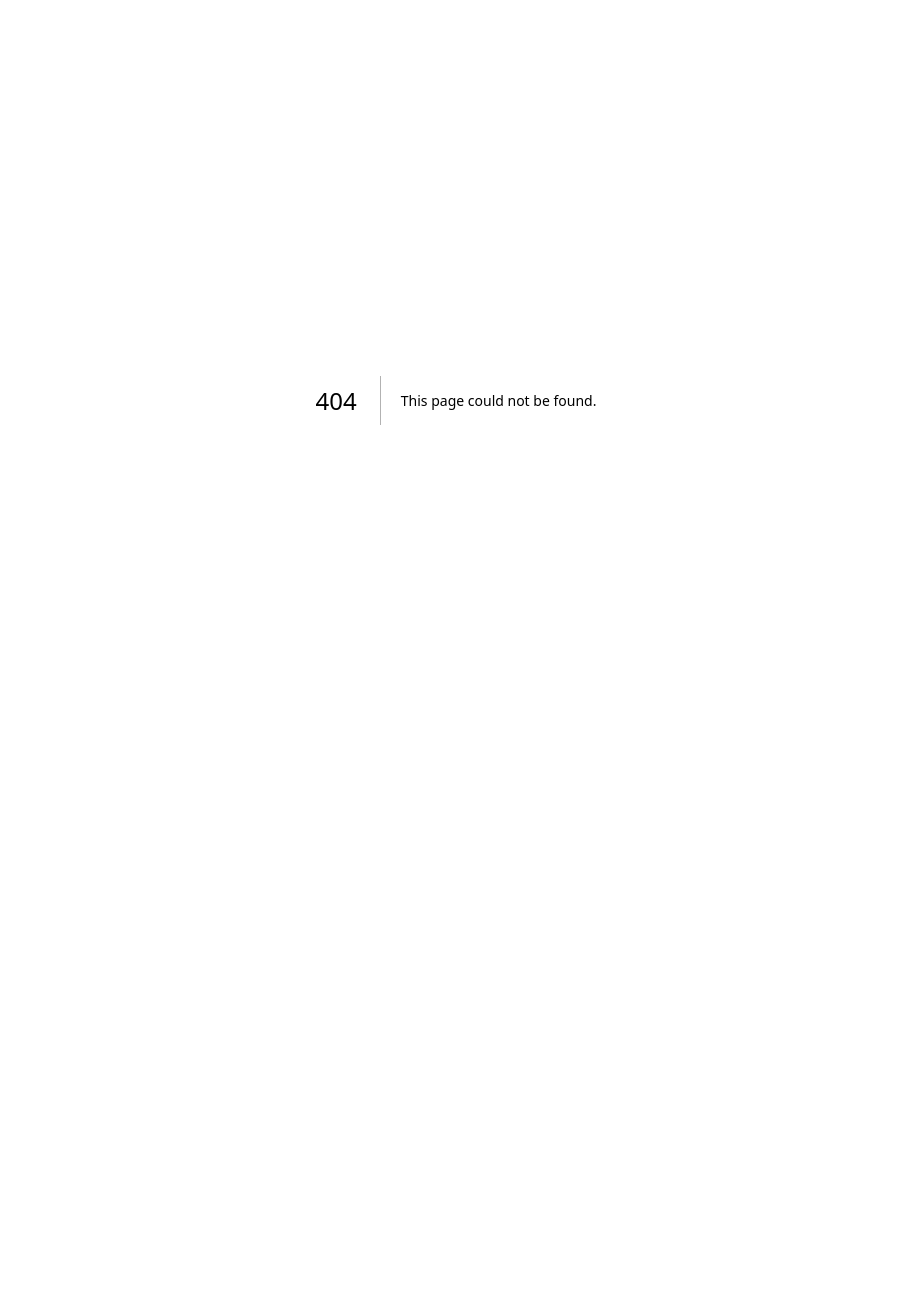
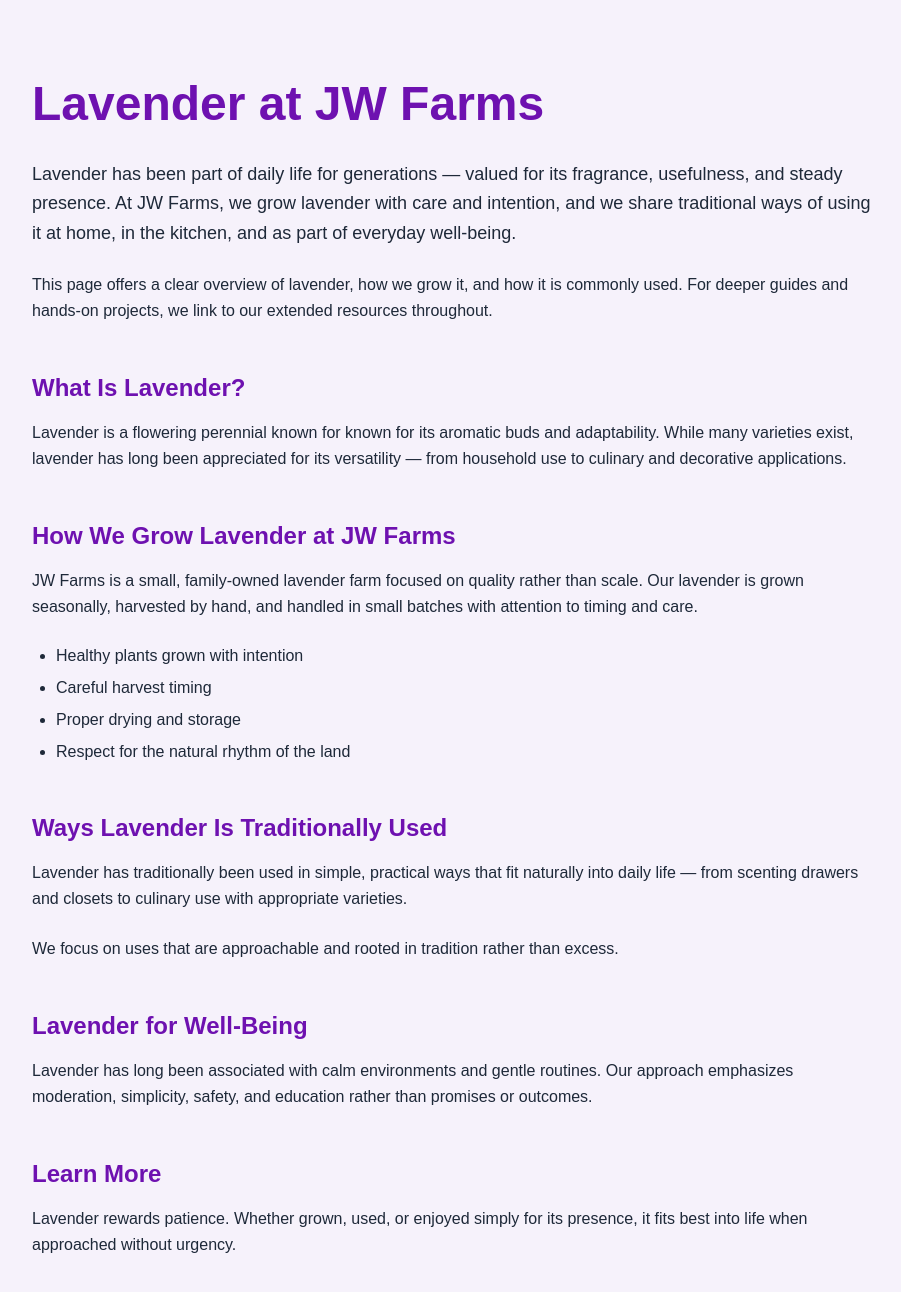
Before and after one commit to jwfarms/nextjs-boilerplate, a Next.js app: page /lavender in a window 1280 px wide. Before the commit this address had no page. Shown: the top 1292 px of the page, without its empty margins (184-1085 px from the left). Before the commit the page ends 800 px from the top, so only its background shows below. Built offline with nearby package versions, Linux system fonts and the light colour scheme.

Commit message:
Create LavenderPage with metadata and content
This page provides an overview of lavender, its uses, and how it is grown at JW Farms, emphasizing traditional practices and well-being.

```diff
--- /dev/null
+++ b/app/lavender/page.tsx
@@ -0,0 +1,92 @@
+export const metadata = {
+  title: "Lavender at JW Farms | Lavender Farm & Uses",
+  description:
+    "Learn about lavender at JW Farms — how we grow it, traditional uses, and seasonal lavender products from our family-owned lavender farm.",
+};
+
+export default function LavenderPage() {
+  return (
+    <main className="bg-[#f6f2fb] text-gray-800">
+      <section className="py-20 px-6 max-w-4xl mx-auto">
+        <h1 className="text-4xl md:text-5xl font-semibold text-purple-800 mb-8">
+          Lavender at JW Farms
+        </h1>
+
+        <p className="mb-6 text-lg leading-relaxed">
+          Lavender has been part of daily life for generations — valued for its
+          fragrance, usefulness, and steady presence. At JW Farms, we grow
+          lavender with care and intention, and we share traditional ways of
+          using it at home, in the kitchen, and as part of everyday well-being.
+        </p>
+
+        <p className="mb-6 leading-relaxed">
+          This page offers a clear overview of lavender, how we grow it, and how
+          it is commonly used. For deeper guides and hands-on projects, we link
+          to our extended resources throughout.
+        </p>
+
+        <h2 className="text-2xl font-semibold text-purple-800 mt-12 mb-4">
+          What Is Lavender?
+        </h2>
+
+        <p className="mb-6 leading-relaxed">
+          Lavender is a flowering perennial known for known for its aromatic buds
+          and adaptability. While many varieties exist, lavender has long been
+          appreciated for its versatility — from household use to culinary and
+          decorative applications.
+        </p>
+
+        <h2 className="text-2xl font-semibold text-purple-800 mt-12 mb-4">
+          How We Grow Lavender at JW Farms
+        </h2>
+
+        <p className="mb-6 leading-relaxed">
+          JW Farms is a small, family-owned lavender farm focused on quality
+          rather than scale. Our lavender is grown seasonally, harvested by hand,
+          and handled in small batches with attention to timing and care.
+        </p>
+
+        <ul className="list-disc pl-6 mb-6 space-y-2">
+          <li>Healthy plants grown with intention</li>
+          <li>Careful harvest timing</li>
+          <li>Proper drying and storage</li>
+          <li>Respect for the natural rhythm of the land</li>
+        </ul>
+
+        <h2 className="text-2xl font-semibold text-purple-800 mt-12 mb-4">
+          Ways Lavender Is Traditionally Used
+        </h2>
+
+        <p className="mb-6 leading-relaxed">
+          Lavender has traditionally been used in simple, practical ways that
+          fit naturally into daily life — from scenting drawers and closets to
+          culinary use with appropriate varieties.
+        </p>
+
+        <p className="mb-6 leading-relaxed">
+          We focus on uses that are approachable and rooted in tradition rather
+          than excess.
+        </p>
+
+        <h2 className="text-2xl font-semibold text-purple-800 mt-12 mb-4">
+          Lavender for Well-Being
+        </h2>
+
+        <p className="mb-6 leading-relaxed">
+          Lavender has long been associated with calm environments and gentle
+          routines. Our approach emphasizes moderation, simplicity, safety, and
+          education rather than promises or outcomes.
+        </p>
+
+        <h2 className="text-2xl font-semibold text-purple-800 mt-12 mb-4">
+          Learn More
+        </h2>
+
+        <p className="leading-relaxed">
+          Lavender rewards patience. Whether grown, used, or enjoyed simply for
+          its presence, it fits best into life when approached without urgency.
+        </p>
+      </section>
+    </main>
+  );
+}
```
